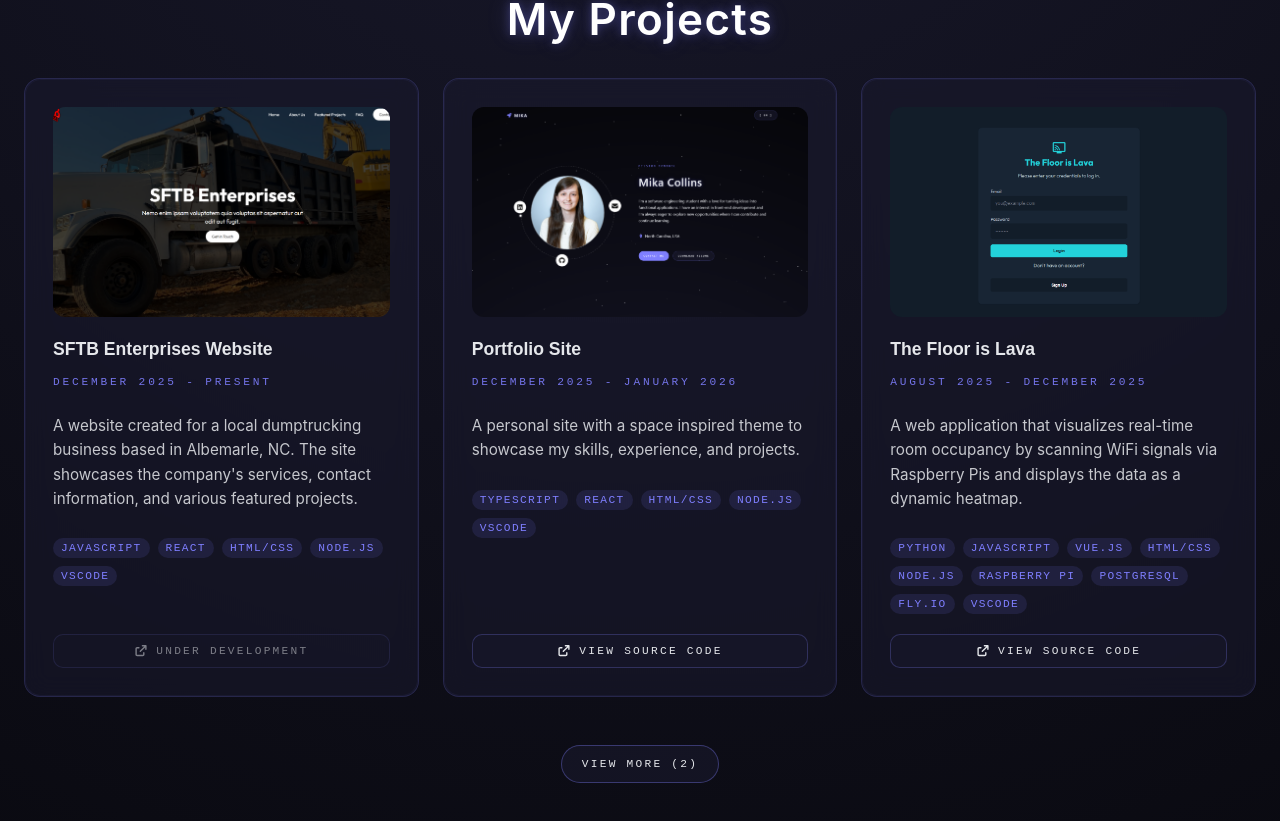
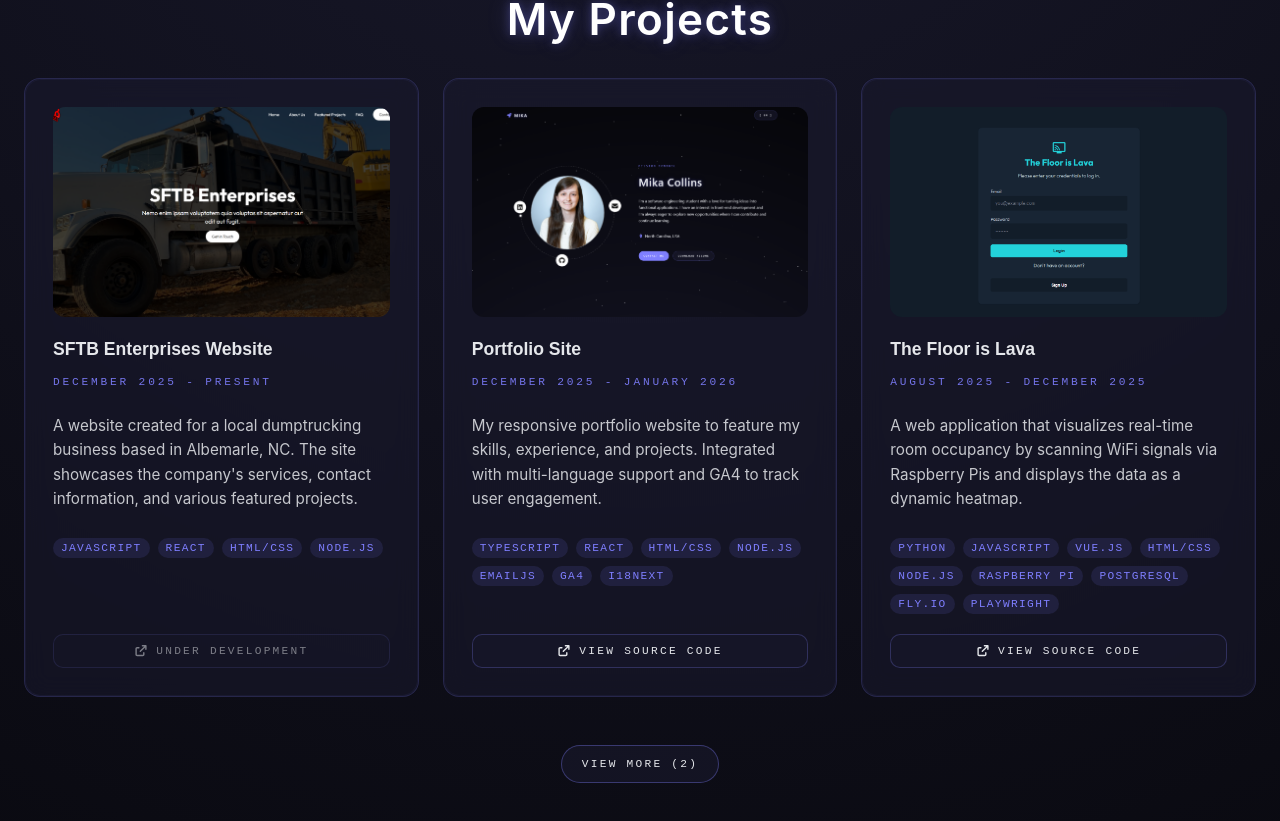
Before and after one commit to mika-collins/mika-collins.github.io, a React (Vite) app: page / in a window 1280 px wide. Shown: the part 2304-3125 px from the top of the page. Built offline with nearby package versions, Linux system fonts and the light colour scheme; no server answers.

Commit message:
Updated readme and project links to reflect current project

```diff
--- a/src/i18n/en.ts
+++ b/src/i18n/en.ts
@@ -60,7 +60,7 @@ const en = {
           {
             title: "Research Assistant",
             company: "UNCW Computer Science Department · Jan 2026-Present",
-            description: "Investigated agentic software engineering by building an automated framework using SWE-bench to analyze how autonomous AI agents solve real GitHub issues, focusing on robustness, security, and integrity of the agent's behavior."
+            description: "Investigating agentic software engineering by building an automated framework using SWE-bench to analyze how autonomous AI agents solve real GitHub issues, focusing on robustness, security, and integrity of the agent's behavior."
           },
           {
             title: "Teaching Assistant",
@@ -110,7 +110,7 @@ const en = {
           timeframe: "December 2025 - Present",
           description: "A website created for a local dumptrucking business based in Albemarle, NC. The site showcases the company's services, contact information, and various featured projects.",
           image: "/SFTB/SFTBWebsite.png",
-          tech: ["Javascript", "React", "HTML/CSS", "Node.js", "VSCode"],
+          tech: ["Javascript", "React", "HTML/CSS", "Node.js"],
           github: "https://github.com/mika-collins",
           sourceLabel: "Under Development",
           disabled: true
@@ -118,10 +118,10 @@ const en = {
         {
           title: "Portfolio Site",
           timeframe: "December 2025 - January 2026",
-          description: "A personal site with a space inspired theme to showcase my skills, experience, and projects.",
+          description: "My responsive portfolio website to feature my skills, experience, and projects. Integrated with multi-language support and GA4 to track user engagement.",
           image: "/PersonalPortfolio/PersonalPortfolio.png",
-          tech: ["TypeScript", "React", "HTML/CSS", "Node.js", "VSCode"],
-          github: "https://github.com/mika-collins",
+          tech: ["TypeScript", "React", "HTML/CSS", "Node.js", "EmailJS", "GA4", "i18next"],
+          github: "https://github.com/mika-collins/mika-collins.github.io",
           sourceLabel: "View Source Code",
           disabled: false
         },
@@ -130,8 +130,8 @@ const en = {
           timeframe: "August 2025 - December 2025",
           description: "A web application that visualizes real-time room occupancy by scanning WiFi signals via Raspberry Pis and displays the data as a dynamic heatmap.",
           image: "/Heatmap/HeatmapLogin.png",
-          tech: ["Python", "Javascript", "Vue.js", "HTML/CSS", "Node.js", "Raspberry Pi", "PostgreSQL", "Fly.io", "VSCode"],
-          github: "https://github.com/mika-collins",
+          tech: ["Python", "Javascript", "Vue.js", "HTML/CSS", "Node.js", "Raspberry Pi", "PostgreSQL", "Fly.io", "PlayWright"],
+          github: "https://github.com/mika-collins/seng401-project-mawc",
           sourceLabel: "View Source Code",
           disabled: false
         },
@@ -150,7 +150,7 @@ const en = {
           timeframe: "August 2025 - October 2025",
           description: "A mock website for a Halloween store built through a series of labs for a client-side web development course.",
           image: "/HalloweenStore/HalloweenStore.png",
-          tech: ["HTML/CSS", "VSCode"],
+          tech: ["HTML/CSS"],
           github: "https://github.com/mika-collins/SENG-365-Halloween-Website",
           sourceLabel: "View Source Code",
           disabled: false
--- a/src/i18n/es.ts
+++ b/src/i18n/es.ts
@@ -60,7 +60,7 @@ const es = {
           {
             title: "Asistente de Investigación",
             company: "Departamento de Ciencias de la Computación de UNCW · Ene 2026-Presente",
-            description: "Investigué la ingeniería de software agéntica construyendo un marco automatizado usando SWE-bench para analizar cómo los agentes de IA autónomos resuelven problemas reales de GitHub, enfocándome en la robustez, seguridad e integridad del comportamiento del agente."
+            description: "Investigando la ingeniería de software agéntica construyendo un marco automatizado usando SWE-bench para analizar cómo los agentes de IA autónomos resuelven problemas reales de GitHub, enfocándome en la robustez, seguridad e integridad del comportamiento del agente."
           },
           {
             title: "Asistente de Enseñanza",
@@ -110,7 +110,7 @@ const es = {
           timeframe: "Diciembre 2025 - Presente",
           description: "Un sitio web creado para un negocio local de camiones de volteo con sede en Albemarle, NC. El sitio muestra los servicios de la empresa, la información de contacto y varios proyectos destacados.",
           image: "/SFTB/SFTBWebsite.png",
-          tech: ["Javascript", "React", "HTML/CSS", "Node.js", "VSCode"],
+          tech: ["Javascript", "React", "HTML/CSS", "Node.js"],
           github: "https://github.com/mika-collins",
           sourceLabel: "En Desarrollo",
           disabled: true
@@ -118,9 +118,9 @@ const es = {
         {
           title: "Sitio de Portafolio",
           timeframe: "Diciembre 2025 - Enero 2026",
-          description: "Un sitio personal con un tema inspirado en el espacio para mostrar mis habilidades, experiencia y proyectos.",
+          description: "Mi portafolio web con diseño adaptable para exhibir mis habilidades, experiencia y proyectos. Cuenta con soporte multilingüe e integración con GA4 para analizar la interacción de los usuarios.",
           image: "/PersonalPortfolio/PersonalPortfolio.png",
-          tech: ["TypeScript", "React", "HTML/CSS", "Node.js", "VSCode"],
+          tech: ["TypeScript", "React", "HTML/CSS", "Node.js", "EmailJS", "GA4", "i18next"],
           github: "https://github.com/mika-collins/mika-collins.github.io",
           sourceLabel: "Ver Código Fuente",
           disabled: false
@@ -130,8 +130,8 @@ const es = {
           timeframe: "Agosto 2025 - Diciembre 2025",
           description: "Una aplicación web que visualiza la ocupación de habitaciones en tiempo real escaneando señales WiFi a través de Raspberry Pis y muestra los datos como un mapa de calor dinámico.",
           image: "/Heatmap/HeatmapLogin.png",
-          tech: ["Python", "Javascript", "Vue.js", "HTML/CSS", "Node.js", "Raspberry Pi", "PostgreSQL", "Fly.io", "VSCode"],
-          github: "https://github.com/mika-collins",
+          tech: ["Python", "Javascript", "Vue.js", "HTML/CSS", "Node.js", "Raspberry Pi", "PostgreSQL", "Fly.io", "PlayWright"],
+          github: "https://github.com/mika-collins/seng401-project-mawc",
           sourceLabel: "Ver Código Fuente",
           disabled: false
         },
@@ -150,7 +150,7 @@ const es = {
           timeframe: "Agosto 2025 - Octubre 2025",
           description: "Un sitio web simulado para una tienda de Halloween construido a través de una serie de laboratorios para un curso de desarrollo web del lado del cliente.",
           image: "/HalloweenStore/HalloweenStore.png",
-          tech: ["HTML/CSS", "VSCode"],
+          tech: ["HTML/CSS"],
           github: "https://github.com/mika-collins/SENG-365-Halloween-Website",
           sourceLabel: "Ver Código Fuente",
           disabled: false
```
Also changed, not shown: 1 other file (tests, documents, lock files or other folders).
